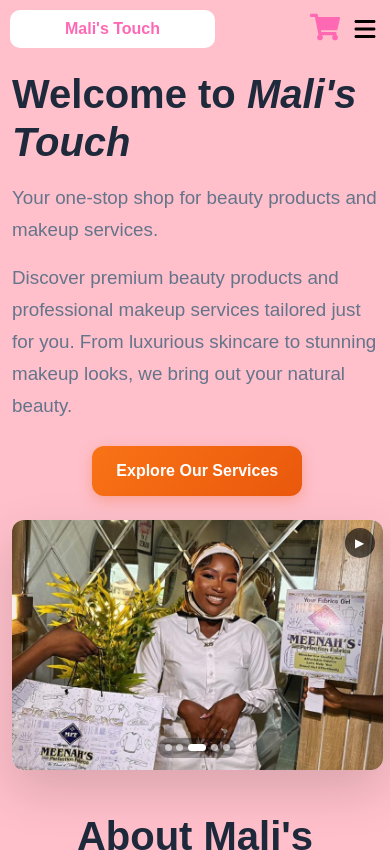
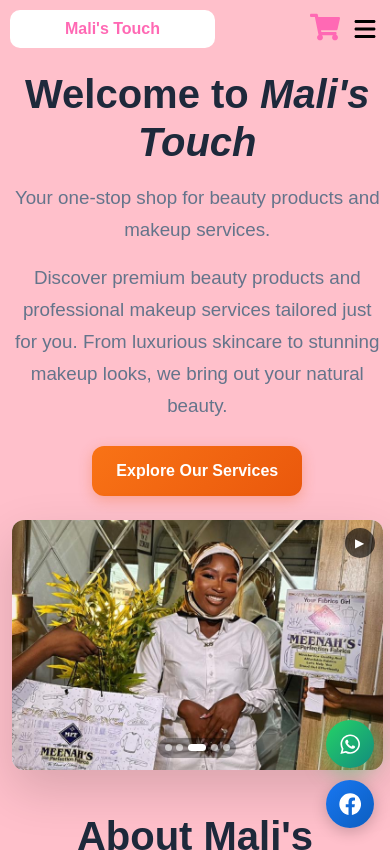
Before and after one commit to developer866/MakeUpStore, a React (Vite) app: page / in a window 390 px wide. Shown: the top 852 px of the page. Built offline with nearby package versions, Linux system fonts and the light colour scheme.

Commit message:
included a social link on each pages

```diff
--- a/src/App.jsx
+++ b/src/App.jsx
@@ -9,12 +9,14 @@ import Contact from './pages/Contact'
 import Products from './pages/Products'
 import Footer from './components/Footer'
 import Services from './pages/Services'
+import Social from './components/Social'
 
 function App() {
 
   return (
     <main className="container" >
-      <Navbar />
+       <Navbar  />
+       <Social />
       <Routes location={location} key={location.pathname}>
         <Route path="/" element={<Home />} />
         <Route path="/Products" element={<Products />} />
--- /dev/null
+++ b/src/components/Social.css
@@ -0,0 +1,162 @@
+/* socialIcons.css */
+
+/* Container - Fixed Position */
+.social-icons-container {
+  position: fixed;
+  bottom: 2rem;
+  right: 2rem;
+  display: flex;
+  flex-direction: column;
+  gap: 1rem;
+  z-index: 1000;
+}
+
+/* Base Social Icon Style */
+.social-icon {
+  width: 60px;
+  height: 60px;
+  border-radius: 50%;
+  border: none;
+  display: flex;
+  align-items: center;
+  justify-content: center;
+  font-size: 1.75rem;
+  color: white;
+  cursor: pointer;
+  transition: all 0.3s ease;
+  box-shadow: 0 4px 15px rgba(0, 0, 0, 0.2);
+  position: relative;
+  overflow: hidden;
+}
+
+.social-icon::before {
+  content: '';
+  position: absolute;
+  top: 0;
+  left: 0;
+  width: 100%;
+  height: 100%;
+  background: rgba(255, 255, 255, 0.2);
+  transform: scale(0);
+  border-radius: 50%;
+  transition: transform 0.3s ease;
+}
+
+.social-icon:hover::before {
+  transform: scale(1);
+}
+
+.social-icon:hover {
+  transform: translateY(-5px) scale(1.05);
+  box-shadow: 0 8px 25px rgba(0, 0, 0, 0.3);
+}
+
+.social-icon:active {
+  transform: translateY(-2px) scale(1.02);
+}
+
+/* WhatsApp Specific Styles */
+.whatsapp-icon {
+  background: linear-gradient(135deg, #25D366 0%, #128C7E 100%);
+}
+
+.whatsapp-icon:hover {
+  background: linear-gradient(135deg, #128C7E 0%, #075E54 100%);
+}
+
+/* Facebook Specific Styles */
+.facebook-icon {
+  background: linear-gradient(135deg, #1877F2 0%, #0C5EBF 100%);
+}
+
+.facebook-icon:hover {
+  background: linear-gradient(135deg, #0C5EBF 0%, #084A99 100%);
+}
+
+/* Pulse Animation for WhatsApp */
+@keyframes pulse {
+  0% {
+    box-shadow: 0 4px 15px rgba(37, 211, 102, 0.4);
+  }
+  50% {
+    box-shadow: 0 4px 25px rgba(37, 211, 102, 0.6);
+  }
+  100% {
+    box-shadow: 0 4px 15px rgba(37, 211, 102, 0.4);
+  }
+}
+
+.whatsapp-icon {
+  animation: pulse 2s ease-in-out infinite;
+}
+
+/* Tablet Responsive */
+@media (max-width: 1024px) {
+  .social-icons-container {
+    bottom: 1.5rem;
+    right: 1.5rem;
+  }
+
+  .social-icon {
+    width: 55px;
+    height: 55px;
+    font-size: 1.6rem;
+  }
+}
+
+/* Mobile Responsive */
+@media (max-width: 768px) {
+  .social-icons-container {
+    bottom: 1.25rem;
+    right: 1.25rem;
+    gap: 0.875rem;
+  }
+
+  .social-icon {
+    width: 50px;
+    height: 50px;
+    font-size: 1.5rem;
+  }
+}
+
+/* Small Mobile */
+@media (max-width: 480px) {
+  .social-icons-container {
+    bottom: 1rem;
+    right: 1rem;
+    gap: 0.75rem;
+  }
+
+  .social-icon {
+    width: 48px;
+    height: 48px;
+    font-size: 1.4rem;
+  }
+}
+
+/* Alternative: Bottom Left Position */
+/*
+.social-icons-container {
+  position: fixed;
+  bottom: 2rem;
+  left: 2rem;
+}
+*/
+
+/* Alternative: Horizontal Layout */
+/*
+.social-icons-container {
+  flex-direction: row;
+  bottom: 2rem;
+  right: 2rem;
+}
+*/
+
+/* Alternative: Top Right Position */
+/*
+.social-icons-container {
+  position: fixed;
+  top: 2rem;
+  right: 2rem;
+}
+*/
--- /dev/null
+++ b/src/components/Social.jsx
@@ -0,0 +1,41 @@
+// SocialIcons.jsx
+import React from 'react';
+import { FaWhatsapp, FaFacebook } from 'react-icons/fa';
+import './Social.css';
+
+export default function SocialIcons() {
+  // Replace with your actual links
+  const whatsappNumber = '2348123456789'; // Your WhatsApp number
+  const facebookUrl = 'https://facebook.com/yourpage'; // Your Facebook page
+
+  const handleWhatsApp = () => {
+    const message = encodeURIComponent('Hello! I would like to inquire about your services.');
+    window.open(`https://wa.me/${whatsappNumber}?text=${message}`, '_blank');
+  };
+
+  const handleFacebook = () => {
+    window.open(facebookUrl, '_blank');
+  };
+
+  return (
+    <div className="social-icons-container">
+      {/* WhatsApp Icon */}
+      <button
+        className="social-icon whatsapp-icon"
+        onClick={handleWhatsApp}
+        aria-label="Contact us on WhatsApp"
+      >
+        <FaWhatsapp />
+      </button>
+
+      {/* Facebook Icon */}
+      <button
+        className="social-icon facebook-icon"
+        onClick={handleFacebook}
+        aria-label="Visit our Facebook page"
+      >
+        <FaFacebook />
+      </button>
+    </div>
+  );
+}
--- a/src/pages/About.css
+++ b/src/pages/About.css
@@ -6,7 +6,7 @@
 /* About Hero */
 .about-hero {
   text-align: center;
-  padding: 4rem 2rem;
+  padding: 4rem 1rem;
   /* background: linear-gradient(135deg, #f8fafc 0%, #e2e8f0 100%); */
 }
 
@@ -20,7 +20,7 @@
 .about-hero p {
   font-size: clamp(1rem, 2vw, 1.25rem);
   color: #64748b;
-  max-width: 700px;
+  max-width: 800px;
   margin: 0 auto;
 }
 
@@ -240,7 +240,9 @@
 /* Tablet Styles */
 @media (max-width: 1024px) {
   .about-hero {
-    padding: 3rem 1.5rem;
+    padding: 2rem 1rem;
+    margin: 0;
+    /* width: 70%; */
   }
 
   .about-content {
--- a/src/pages/home.css
+++ b/src/pages/home.css
@@ -23,6 +23,7 @@
   flex: 1;
   display: flex;
   flex-direction: column;
+  /* justify-content: center; */
   gap: 1.5rem;
 }
 
@@ -187,6 +188,7 @@
     /* text-align: center; */
     padding: 10px;
     /* gap: 0rem; */
+    text-align: center;
     order: 1; /* Text FIRST on mobile */
   }
 
```
